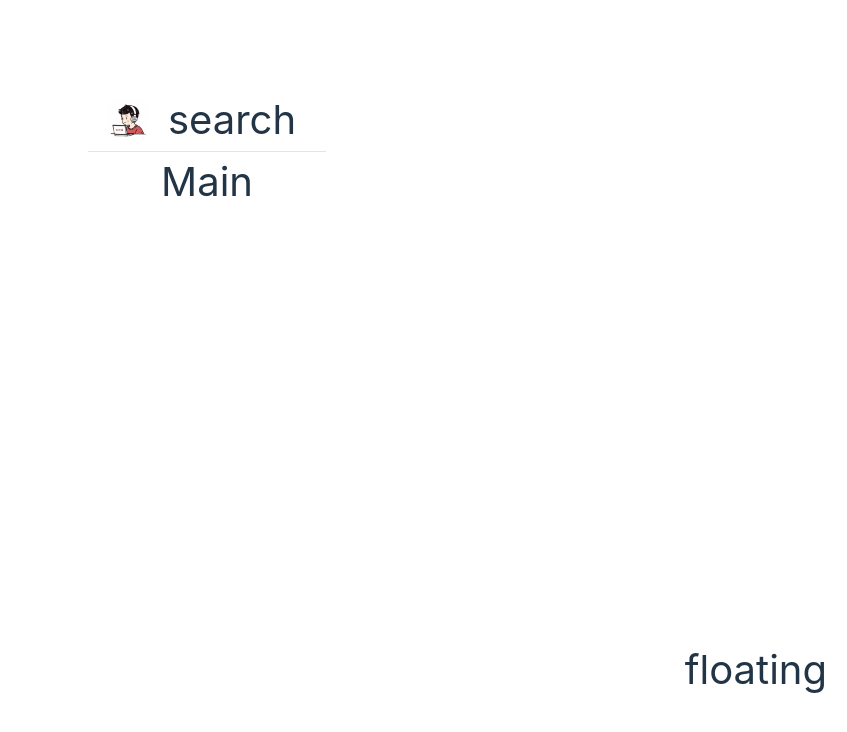
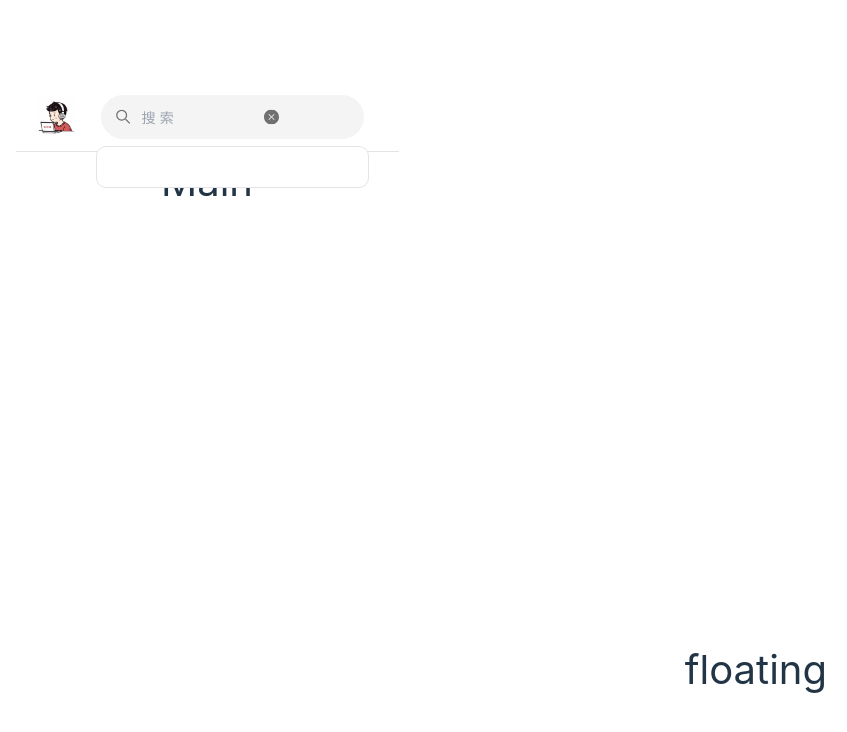
Before and after one commit to Eumenides1/rookie-inn, a Vue app: page / in a window 1280 px wide. Shown: the top 732 px of the page, without its empty margins (433-1280 px from the left). Built offline with nearby package versions, Linux system fonts and the light colour scheme.

Commit message:
完善search组件样式

```diff
--- /dev/null
+++ b/src/libs/search/index.vue
@@ -0,0 +1,59 @@
+<script setup>
+
+</script>
+
+<template>
+  <div
+      class="group relative p-0.5 rounded-xl border-white duration-500 hover:bg-red-100/40"
+  >
+    <div>
+      <!--搜索小图标-->
+      <m-svg-icon
+          class="w-1.5 h-1.5 absolute translate-y-[-50%] top-[50%] left-2"
+          name="search"
+          color="#707070"
+      ></m-svg-icon>
+      <!--输入框-->
+      <input
+          class="block w-full h-[44px] pl-4 outline-0 bg-zinc-100
+          caret-zinc-400 rounded-xl text-zinc-900 text-sm tracking-wide font-semibold border
+          border-zinc-100 focus:border-red-300 duration-500 group-hover:bg-white group-hover:border-zinc-200"
+          type="text"
+          placeholder="搜 索"
+      />
+      <!--删除按钮-->
+      <m-svg-icon
+          name="input-delete"
+          class="h-1.5 w-1.5 absolute translate-y-[-50%] top-[50%] right-9 cursor-pointer duration-500">
+      </m-svg-icon>
+      <!--分割线-->
+      <div
+          class="opacity-0 h-1.5 w-[1px]
+          absolute translate-y-[-50%] top-[50%]
+          right-[62px] duration-500 bg-zinc-200 group-hover:opacity-100"
+      ></div>
+    </div>
+    <!--下拉区-->
+    <transition name="slide">
+      <div
+          class="max-h-[368px] w-full text-base overflow-auto
+          bg-white absolute z-20 left-0 top-[56px] p-2 rounded border border-zinc-200
+          duration-200 hover:shadow-2xl"
+      >
+        <slot name="dropdown"/>
+      </div>
+    </transition>
+  </div>
+</template>
+
+<style scoped lang="scss">
+  .slide-enter-active,
+  .slide-leave-active{
+    transition: all 0.5s;
+  }
+  .slide-enter-from,
+  .slide-leave-to {
+    opacity: 0;
+    transform: translateY(40px);
+  }
+</style>
--- a/src/views/layout/components/header/header-search/index.vue
+++ b/src/views/layout/components/header/header-search/index.vue
@@ -3,7 +3,9 @@
 </script>
 
 <template>
-  <div>search</div>
+  <div class="w-full">
+    <m-search></m-search>
+  </div>
 </template>
 
 <style scoped lang="scss">
```
